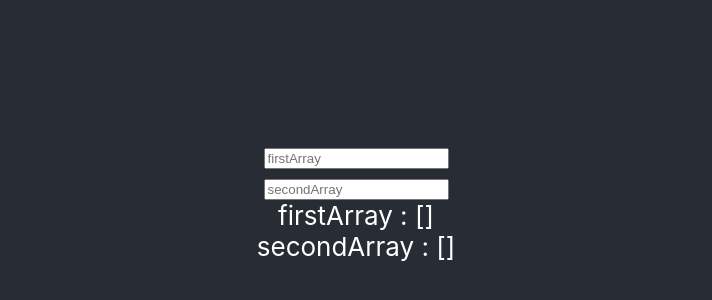
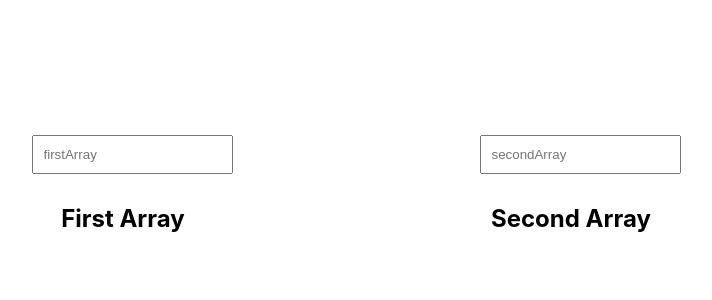
Before and after one commit to swarut/progprobs, a React (Create React App) app in the folder median_of_two_sorted_arrays/simulator/: page / in a window 1280 px wide. Shown: the part 200-500 px from the top of the page, without its empty margins (284-996 px from the left). Built offline with nearby package versions, Linux system fonts and the light colour scheme.

Commit message:
Add more components and styles.

```diff
--- a/median_of_two_sorted_arrays/simulator/src/App.css
+++ b/median_of_two_sorted_arrays/simulator/src/App.css
@@ -1,24 +1,13 @@
 .App {
   text-align: center;
-}
-
-.App-logo {
-  animation: App-logo-spin infinite 20s linear;
-  height: 40vmin;
-  pointer-events: none;
-}
-
-.App-header {
-  background-color: #282c34;
   min-height: 100vh;
   display: flex;
   flex-direction: column;
   align-items: center;
   justify-content: center;
-  font-size: calc(10px + 2vmin);
-  color: white;
 }
 
-.App-link {
-  color: #61dafb;
+.array-inputs {
+  display: flex;
+  width: 70vw;
 }
--- a/median_of_two_sorted_arrays/simulator/src/App.js
+++ b/median_of_two_sorted_arrays/simulator/src/App.js
@@ -19,11 +19,11 @@ class App extends Component {
     return (
       <Provider store={store}>
         <div className="App">
-          <header className="App-header">
+          <div className='array-inputs'>
             <ArrayInput inputKey="firstArray" />
             <ArrayInput inputKey="secondArray" />
-            <ArrayDisplay />
-          </header>
+            </div>
+          <ArrayDisplay />
         </div>
       </Provider>
     );
--- /dev/null
+++ b/median_of_two_sorted_arrays/simulator/src/components/ArrayCell.js
@@ -0,0 +1,24 @@
+import React, { Component } from 'react';
+import { connect } from 'react-redux'
+import {
+  add_array
+} from '../actions/index'
+
+import '../css/ArrayCell.css'
+
+class ArrayCell extends Component {
+  render() {
+    return (
+      <div className='array-cell'>
+        <div className='array-cell-index'>
+          {this.props.index}
+        </div>
+        <div className='array-cell-value'>
+          {this.props.value}
+        </div>
+      </div>
+    );
+  }
+}
+
+export default ArrayCell;
--- a/median_of_two_sorted_arrays/simulator/src/components/ArrayDisplay.js
+++ b/median_of_two_sorted_arrays/simulator/src/components/ArrayDisplay.js
@@ -3,12 +3,20 @@ import { connect } from 'react-redux';
 
 import ArrayRow from './ArrayRow';
 
+import '../css/ArrayDisplay.css'
+
 class ArrayDisplay extends Component {
   render() {
     return (
       <div className="array-display">
-        <ArrayRow inputKey='firstArray' items={this.props.firstArray} />
-        <ArrayRow inputKey='secondArray' items={this.props.secondArray} />
+        <div className='first-array'>
+          <h2>First Array</h2>
+          <ArrayRow inputKey='firstArray' items={this.props.firstArray} />
+        </div>
+        <div className='second-array'>
+          <h2>Second Array</h2>
+          <ArrayRow inputKey='secondArray' items={this.props.secondArray} />
+        </div>
       </div>
     );
   }
--- a/median_of_two_sorted_arrays/simulator/src/components/ArrayInput.js
+++ b/median_of_two_sorted_arrays/simulator/src/components/ArrayInput.js
@@ -3,6 +3,8 @@ import { connect } from 'react-redux';
 import {
   add_array
 } from '../actions/index';
+
+import '../css/ArrayInput.css'
 
 class ArrayInput extends Component {
 
--- a/median_of_two_sorted_arrays/simulator/src/components/ArrayRow.js
+++ b/median_of_two_sorted_arrays/simulator/src/components/ArrayRow.js
@@ -4,11 +4,25 @@ import {
   add_array
 } from '../actions/index'
 
+import ArrayCell from './ArrayCell'
+
+import '../css/ArrayRow.css'
+
 class ArrayRow extends Component {
+
+  renderArrayCells(items) {
+    return items.map((element, index) => {
+      return (
+        <ArrayCell value={element} index={index}/>
+      )
+    });
+  }
+
   render() {
+
     return (
       <div className="array-row">
-        {this.props.inputKey} : {'[' + this.props.items.join(',') + ']'}
+        {this.renderArrayCells(this.props.items)}
       </div>
     );
   }
--- /dev/null
+++ b/median_of_two_sorted_arrays/simulator/src/css/ArrayCell.css
@@ -0,0 +1,18 @@
+.array-cell {
+  display: flex;
+  flex-direction: column;
+}
+.array-cell-index {
+  font-size: 12px;
+  color: white;
+}
+
+.array-cell-value {
+  border: 1px solid sandybrown;
+  width: 30px;
+  height: 30px;
+  display: flex;
+  justify-content: center;
+  align-items: center;
+  color: white;
+}
--- /dev/null
+++ b/median_of_two_sorted_arrays/simulator/src/css/ArrayDisplay.css
@@ -0,0 +1,13 @@
+.array-display {
+  display: flex;
+  width: 70vw;
+
+}
+
+.array-display .first-array, .array-display .second-array {
+  flex: 1 1 auto;
+}
+
+.array-display .first-array h2, .array-display .second-array h2{
+  font-size: 150%;
+}
--- /dev/null
+++ b/median_of_two_sorted_arrays/simulator/src/css/ArrayInput.css
@@ -0,0 +1,8 @@
+.array-input {
+  flex: 1 1 auto;
+  margin: 10px;
+}
+
+.array-input input {
+  padding: 10px;
+}
--- /dev/null
+++ b/median_of_two_sorted_arrays/simulator/src/css/ArrayRow.css
@@ -0,0 +1,5 @@
+.array-row {
+  display: flex;
+  padding: 10px;
+  border: 1px solid white;
+}
```
